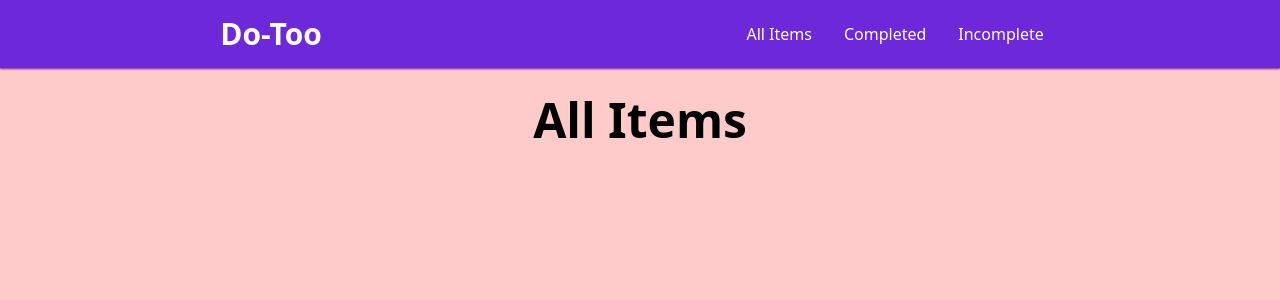
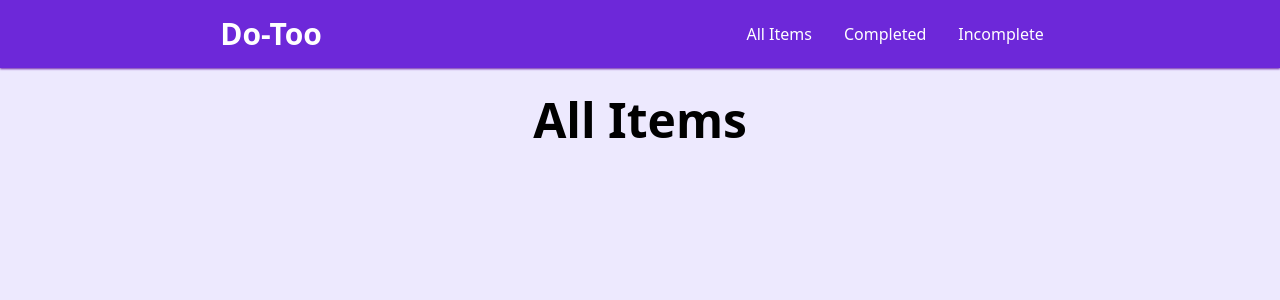
Before and after one commit to rishabhDev2700/capstone-project, a React (Create React App) app: page / in a window 1280 px wide. Shown: the top 300 px of the page. Built offline with nearby package versions, Linux system fonts and the light colour scheme.

Commit message:
Changed background color

```diff
--- a/src/App.js
+++ b/src/App.js
@@ -7,7 +7,7 @@ import { Incomplete } from "./components/Incomplete";
 function App() {
   return (
     <motion.div
-      className="bg-red-200"
+      className="bg-violet-100"
       initial={{ opacity: 0, x: -700 }}
       whileInView={{ opacity: 100, x: 0 }}
       transition={{ duration: 1.5 }}
```
